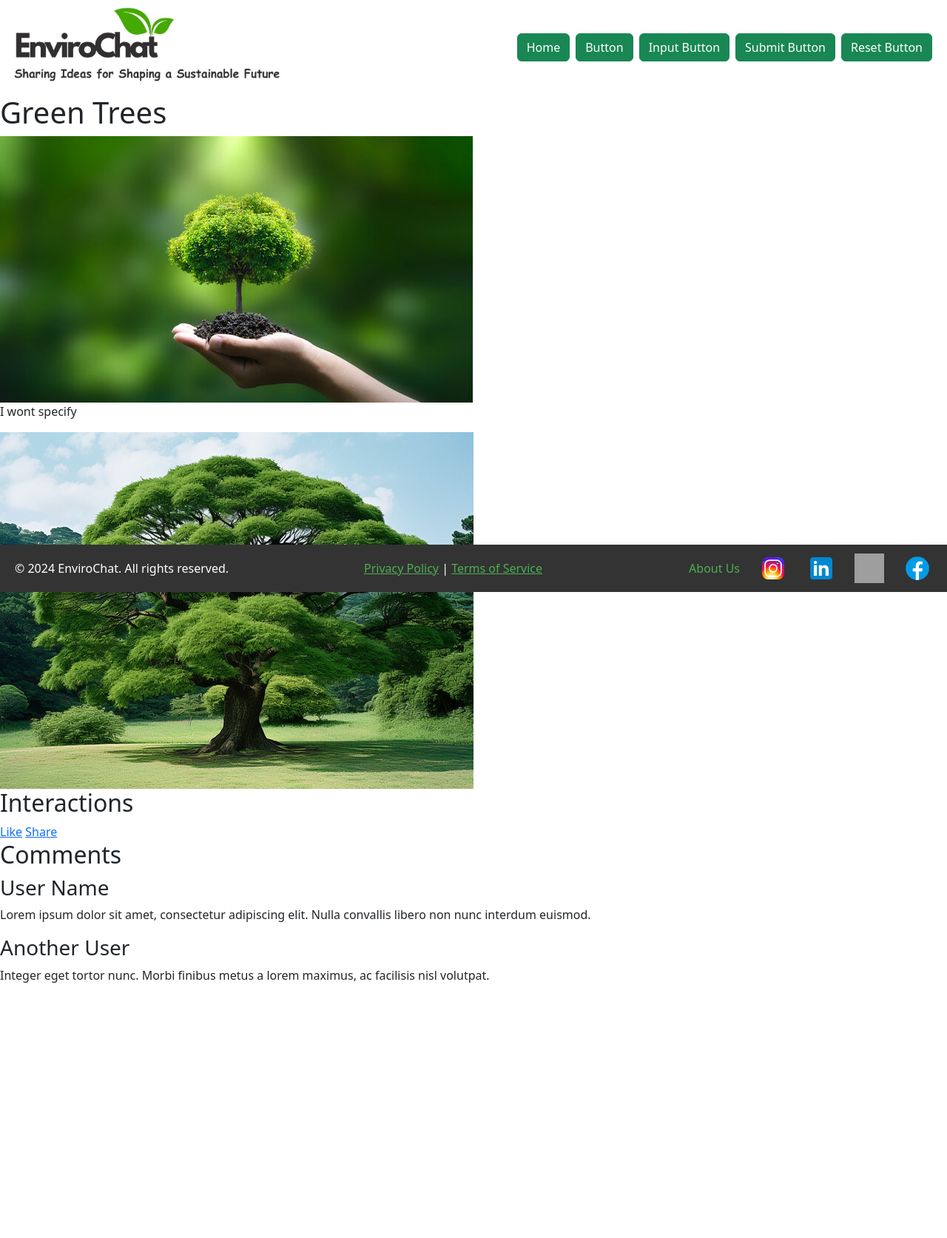
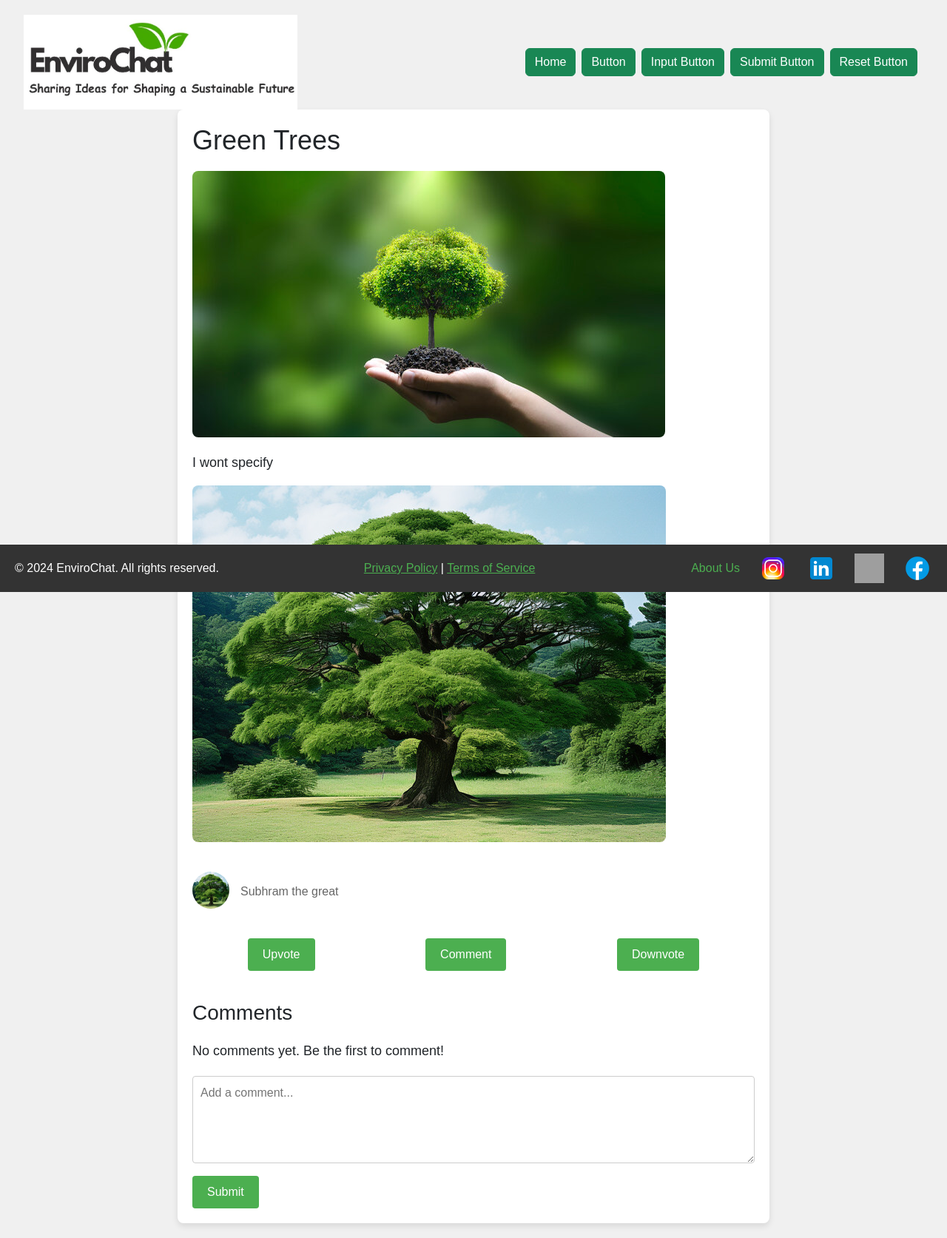
Before and after one commit to Yashwanth-KVS/EnviroChat---A-platform-to-share-ideas-to-help-achieve-sustainability, a Django app: a page that uses myapp/Templates/go_to_selected_page.html in a window 1280 px wide. Shown: the whole page at 74% size. Before the commit the page ends 1328 px from the top, so only its background shows below. Run offline with Django 5.2, Linux system fonts and the light colour scheme; data comes from the database, SQL or seed files in the repository; both versions use the stored data as it was after the commit; grey boxes are pictures that could not be loaded.

Commit message:
updated models

```diff
--- a/myapp/Templates/go_to_selected_page.html
+++ b/myapp/Templates/go_to_selected_page.html
@@ -1,10 +1,6 @@
 {% extends 'base.html' %}
 
-{% block title %}
-    {{ page.title }} Details
-{% endblock %}
-
-{% block styles %}
+{% block body_block %}
     <style>
         body {
             font-family: Arial, sans-serif;
@@ -12,167 +8,197 @@
             padding: 20px;
         }
 
-        .page-details {
-            display: flex;
-            justify-content: space-between;
-            max-width: 900px;
-            margin: 20px auto;
+
+        .page-detail {
             background-color: #fff;
             border-radius: 8px;
-            box-shadow: 0 4px 8px rgba(0, 0, 0, 0.1);
-            overflow: hidden;
+            box-shadow: 0 4px 8px rgba(0,0,0,0.1);
+            padding: 20px;
+            max-width: 800px;
+            margin: auto;
         }
 
-        .blog-content {
-            flex: 1;
-            padding: 20px;
+        .page-detail h1 {
+            font-size: 36px;
+            margin-bottom: 20px;
         }
 
-        .blog-content h1 {
-            font-size: 32px;
-            margin-bottom: 16px;
-            color: #333;
-            text-align: center;
-        }
-
-        .blog-content p {
-            font-size: 18px;
-            line-height: 1.8;
-            color: #555;
-            margin-bottom: 20px;
-            text-align: justify;
-        }
-
-        .blog-content img {
+        .page-detail img {
             max-width: 100%;
             border-radius: 8px;
             margin-bottom: 20px;
-            display: block;
-            margin-left: auto;
-            margin-right: auto;
-            box-shadow: 0 4px 8px rgba(0, 0, 0, 0.1);
         }
 
-        .interaction-section {
-            width: 300px;
-            padding: 20px;
-            background-color: #f9f9f9;
-            border-radius: 8px;
-            box-shadow: 0 4px 8px rgba(0, 0, 0, 0.1);
+        .page-detail p {
+            font-size: 18px;
+            line-height: 1.6;
         }
 
-        .interaction-section h2 {
-            font-size: 24px;
-            color: #333;
-            margin-bottom: 16px;
-            text-align: center;
+        .page-detail .author {
+            display: flex;
+            align-items: center;
+            margin-top: 20px;
         }
 
-        .like-share {
+        .page-detail .author img {
+            width: 50px;
+            height: 50px;
+            border-radius: 50%;
+            margin-right: 15px;
+        }
+
+        .page-detail .author p {
+            font-size: 16px;
+            color: #666;
+        }
+
+        .interaction-buttons {
+            display: flex;
+            justify-content: space-around;
+            margin-top: 20px;
+        }
+
+        .interaction-button {
+            background-color: #4CAF50;
+            color: white;
+            border: none;
+            padding: 10px 20px;
+            border-radius: 4px;
+            cursor: pointer;
+            transition: background-color 0.3s ease;
             text-align: center;
+            font-size: 16px;
+        }
+
+        .interaction-button:hover {
+            background-color: #45a049;
+        }
+
+        .comments-section {
+            margin-top: 40px;
+        }
+
+        .comments-section h2 {
+            font-size: 28px;
             margin-bottom: 20px;
         }
 
-        .like-share a {
-            display: inline-block;
-            text-decoration: none;
-            color: #333;
-            font-weight: bold;
-            padding: 10px 20px;
-            margin-right: 10px;
-            border: 2px solid #333;
-            border-radius: 20px;
-            transition: background-color 0.3s, color 0.3s;
+        .comment {
+            background-color: #f9f9f9;
+            padding: 15px;
+            border-radius: 8px;
+            margin-bottom: 10px;
+            box-shadow: 0 2px 4px rgba(0,0,0,0.1);
         }
 
-        .like-share a:hover {
-            background-color: #333;
-            color: #fff;
+        .comment .author {
+            font-weight: bold;
+            margin-bottom: 5px;
         }
 
-        .comment-section {
-            margin-top: 20px;
-            max-height: 400px;
-            overflow-y: auto;
-        }
-
-        .comment {
-            padding: 15px;
-            background-color: #f0f0f0;
-            border-radius: 8px;
-            margin-bottom: 15px;
-            box-shadow: 0 2px 4px rgba(0, 0, 0, 0.1);
-        }
-
-        .comment .comment-header {
-            display: flex;
-            align-items: center;
-            margin-bottom: 10px;
-        }
-
-        .comment .comment-header img {
-            width: 40px;
-            height: 40px;
-            border-radius: 50%;
-            margin-right: 10px;
-        }
-
-        .comment .comment-header h3 {
-            font-size: 18px;
-            color: #333;
+        .comment p {
             margin: 0;
         }
 
-        .comment .comment-text {
+        .add-comment {
+            margin-top: 20px;
+        }
+
+        .add-comment textarea {
+            width: 100%;
+            padding: 10px;
+            border-radius: 4px;
+            border: 1px solid #ccc;
+            margin-bottom: 10px;
             font-size: 16px;
-            color: #555;
-            line-height: 1.6;
+        }
+
+        .add-comment button {
+            background-color: #4CAF50;
+            color: white;
+            border: none;
+            padding: 10px 20px;
+            border-radius: 4px;
+            cursor: pointer;
+            transition: background-color 0.3s ease;
+            font-size: 16px;
+        }
+
+        .add-comment button:hover {
+            background-color: #45a049;
         }
     </style>
-{% endblock %}
 
-{% block body_block %}
-    <div class="page-details">
-        <div class="blog-content">
-            <h1>{{ page.title }}</h1>
-            {% if page.title_img %}
-                <img src="{{ page.title_img.url }}" alt="Blog Image">
+
+    <div class="page-detail">
+        <h1>{{ page.title }}</h1>
+        {% if page.title_img %}
+            <img src="{{ page.title_img.url }}" alt="Title Image">
+        {% endif %}
+        <p>{{ page.content }}</p> <!-- Assuming the Page model has a content field -->
+        {% if page.content_img %}
+                <img src="{{ page.content_img.url }}" alt="Content Image">
+        {% endif %}
+        <div class="author">
+            {% if page.about_img %}
+                <img src="{{ page.about_img.url }}" alt="Author Image">
             {% endif %}
-            <p>{{ page.content }}</p>
-            {% if page.content_img %}
-                <img src="{{ page.content_img.url }}" alt="Additional Image">
-            {% endif %}
+            <p>{{ page.about_page }}</p>
+        </div>
+        <div class="interaction-buttons">
+            <button class="interaction-button" onclick="handleLike()">Upvote</button>
+            <button class="interaction-button" onclick="handleComment()">Comment</button>
+            <button class="interaction-button" onclick="handleShare()">Downvote</button>
         </div>
 
-        <div class="interaction-section">
-            <h2>Interactions</h2>
-            <div class="like-share">
-                <a href="#" class="like-button">Like</a>
-                <a href="#" class="share-button">Share</a>
-            </div>
+        <div class="comments-section">
+            <h2>Comments</h2>
+            {% for comment in comments %}
+                <div class="comment">
+                    <div class="author">{{ comment.author }}</div>
+                    <p>{{ comment.text }}</p>
+                </div>
+            {% empty %}
+                <p>No comments yet. Be the first to comment!</p>
+            {% endfor %}
 
-            <div class="comment-section">
-                <h2>Comments</h2>
-                <div class="comment">
-                    <div class="comment-header">
-{#                        <img src="{% static 'img/profile1.jpg' %}" alt="User Image">#}
-                        <h3>User Name</h3>
-                    </div>
-                    <div class="comment-text">
-                        <p>Lorem ipsum dolor sit amet, consectetur adipiscing elit. Nulla convallis libero non nunc interdum euismod.</p>
-                    </div>
-                </div>
-                <div class="comment">
-                    <div class="comment-header">
-{#                        <img src="{% static 'img/profile2.jpg' %}" alt="User Image">#}
-                        <h3>Another User</h3>
-                    </div>
-                    <div class="comment-text">
-                        <p>Integer eget tortor nunc. Morbi finibus metus a lorem maximus, ac facilisis nisl volutpat.</p>
-                    </div>
-                </div>
-                <!-- Add more comments dynamically if needed -->
+            <div class="add-comment">
+                <form method="post" action="{% url 'myapp:add_comment' page.page_id %}">
+                    {% csrf_token %}
+                    <textarea name="text" rows="4" placeholder="Add a comment..."></textarea>
+                    <button type="submit">Submit</button>
+                </form>
             </div>
         </div>
     </div>
+
+    <script>
+        function handleLike() {
+            const pageId = {{ page.page_id }};
+            fetch(`/page/${pageId}/like/`, {
+                method: 'POST',
+                headers: {
+                    'Content-Type': 'application/json',
+                    'X-CSRFToken': '{{ csrf_token }}',
+                },
+            })
+            .then(response => response.json())
+            .then(data => {
+                alert(`Page upvoted! Total likes: ${data.upvote}`);
+            })
+            .catch(error => {
+                console.error('Error:', error);
+            });
+        }
+
+        function handleComment() {
+            document.querySelector('.add-comment textarea').focus();
+        }
+
+        function handleShare() {
+            alert('Downvote button clicked!');
+            // Add your share functionality here
+        }
+    </script>
+
 {% endblock %}
--- a/myapp/models.py
+++ b/myapp/models.py
@@ -103,7 +103,7 @@ class Pages_comments(models.Model):
         (1, 'No'),
     ]
     page_id = models.ForeignKey(to=Pages, on_delete=models.CASCADE)
-    pages_comment_id = models.IntegerField(primary_key=True)
+    pages_comment_id = models.AutoField(primary_key=True)
     user_id = models.ForeignKey(to=Member, on_delete=models.CASCADE, null=True, blank=True)
     comment = models.TextField()
     upvote = models.IntegerField(choices=choices, default=0)
--- a/myapp/urls.py
+++ b/myapp/urls.py
@@ -12,5 +12,6 @@ urlpatterns = [
     path('create_page/', views.create_pages, name='create_pages'),
     path('view_pages/', views.view_pages, name='view_pages'),
     path('view_single_page<int:page_id>/', views.go_to_single_page, name='go_to_single_page'),
+    path('add_comment/<int:page_id>/', views.add_comment, name='add_comment'),
 
 ]
--- a/myapp/views.py
+++ b/myapp/views.py
@@ -1,6 +1,7 @@
+import uuid
 from datetime import datetime
 
-from django.shortcuts import render
+from django.shortcuts import render, get_object_or_404
 
 # Create your views here.
 
@@ -11,7 +12,7 @@ from django.contrib.auth import authenticate, login
 from django.contrib import messages
 from .forms import UserRegisterForm, PageCreateForm
 from django.http import JsonResponse
-from .models import Member, Pages
+from .models import Member, Pages, Pages_comments
 from django.shortcuts import render
 
 import datetime
@@ -156,3 +157,21 @@ def view_pages(request):
 def go_to_single_page(request, page_id):
     page = Pages.objects.get(pk=page_id)
     return render(request, 'go_to_selected_page.html', {'page': page})
+
+
+def like_page(request, page_id):
+    page = get_object_or_404(Pages, pk=page_id)
+    page.upvote += 1
+    page.save()
+    return JsonResponse({'likes': page.upvote})
+
+def add_comment(request, page_id):
+    page = get_object_or_404(Pages, pk=page_id)
+    if request.method == 'POST':
+        comment = request.POST.get('text')
+        # author = request.user.username if request.user.is_authenticated else 'Anonymous'
+        author = Member.objects.get(pk=1)
+        now = datetime.datetime.now()
+        # comment_id = int(str(author.user_id)+str(page.page_id))
+        Pages_comments.objects.create(page_id=page, user_id=author, comment=comment)
+    return redirect('myapp:go_to_single_page', page_id=page.page_id)
```
Also changed, not shown: db.sqlite3, myapp/migrations/0004_alter_pages_comments_pages_comment_id.py (added).
